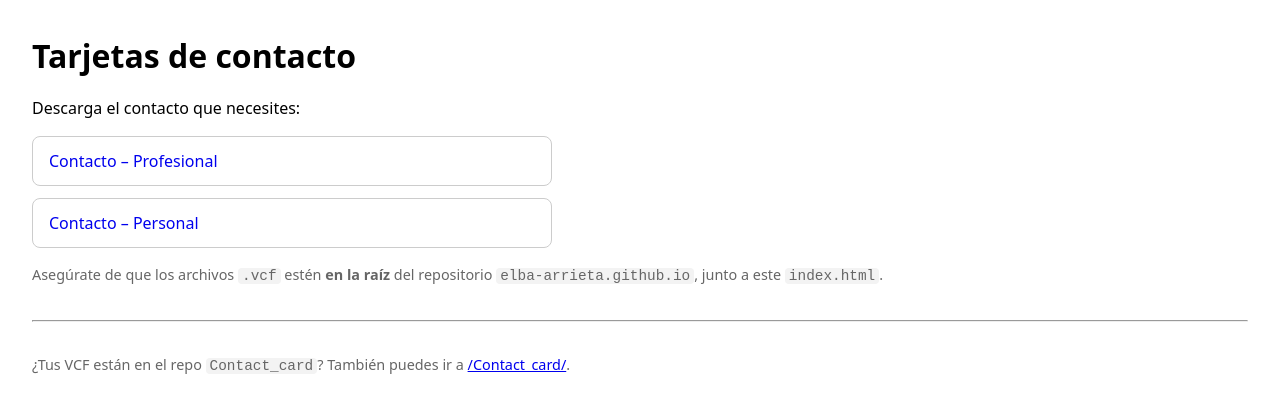
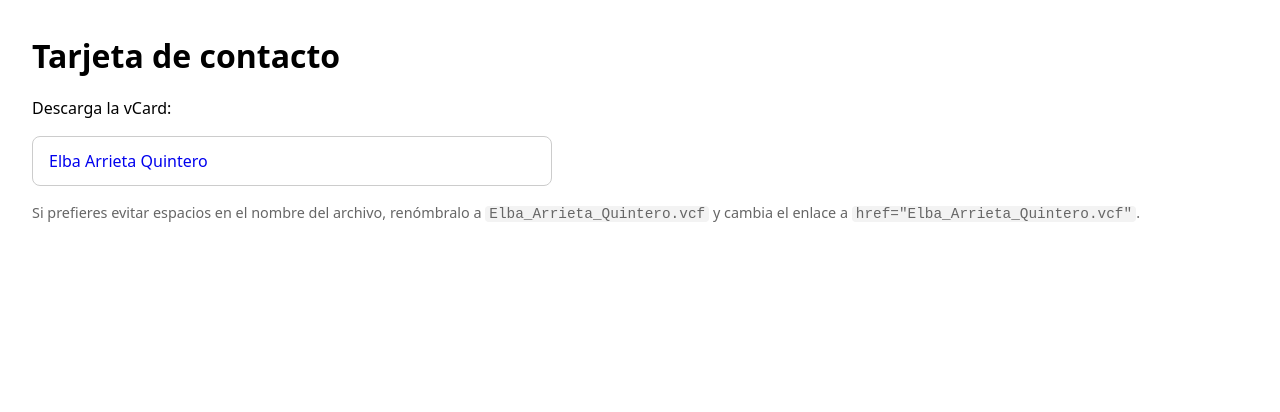
Before and after one commit to Elba-Arrieta/elba-arrieta.github.io, a plain HTML site: page index.html in a window 1280 px wide. Drawn offline with Linux system fonts and the light colour scheme.

Commit message:
Update contact card details in index.html

```diff
--- a/index.html
+++ b/index.html
@@ -3,8 +3,8 @@
 <head>
   <meta charset="utf-8" />
   <meta name="viewport" content="width=device-width, initial-scale=1" />
-  <title>Tarjetas de contacto</title>
-  <meta name="description" content="Descarga tarjetas de contacto (vCard) de Elba Arrieta" />
+  <title>Tarjeta de contacto</title>
+  <meta name="description" content="Descarga la vCard de Elba Arrieta Quintero" />
   <link rel="icon" href="data:," />
   <style>
     body { font-family: system-ui, sans-serif; margin: 2rem; line-height: 1.5; }
@@ -17,25 +17,18 @@
   </style>
 </head>
 <body>
-  <h1>Tarjetas de contacto</h1>
-  <p>Descarga el contacto que necesites:</p>
+  <h1>Tarjeta de contacto</h1>
+  <p>Descarga la vCard:</p>
 
   <div class="grid">
-    <!-- Cambia los nombres de archivo por los tuyos -->
-    <a class="btn" href="Contacto_Profesional.vcf" download>Contacto – Profesional</a>
-    <a class="btn" href="Contacto_Personal.vcf" download>Contacto – Personal</a>
+    <!-- El archivo .vcf debe estar en la raíz y llamarse EXACTAMENTE "Elba Arrieta Quintero.vcf" -->
+    <a class="btn" href="Elba%20Arrieta%20Quintero.vcf" download>Elba Arrieta Quintero</a>
   </div>
 
   <p class="small" style="margin-top:1rem;">
-    Asegúrate de que los archivos <code>.vcf</code> estén <strong>en la raíz</strong> del repositorio
-    <code>elba-arrieta.github.io</code>, junto a este <code>index.html</code>.
-  </p>
-
-  <hr style="margin:2rem 0" />
-
-  <p class="small">
-    ¿Tus VCF están en el repo <code>Contact_card</code>? También puedes ir a
-    <a href="/Contact_card/">/Contact_card/</a>.
+    Si prefieres evitar espacios en el nombre del archivo, renómbralo a
+    <code>Elba_Arrieta_Quintero.vcf</code> y cambia el enlace a
+    <code>href="Elba_Arrieta_Quintero.vcf"</code>.
   </p>
 </body>
 </html>
```
